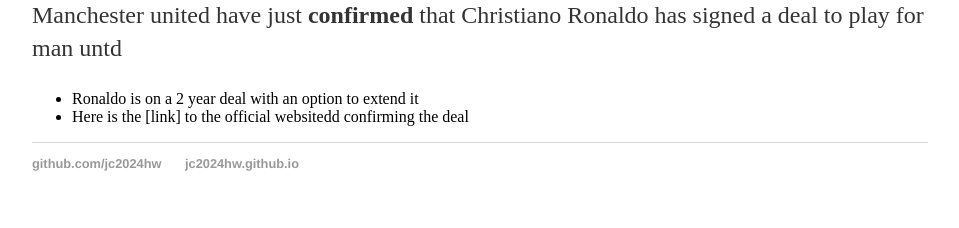
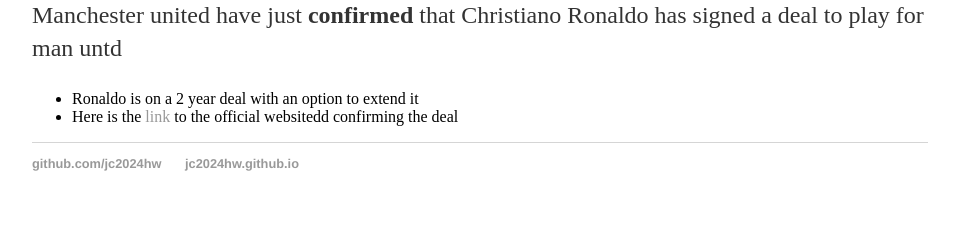
Before and after one commit to jc2024hw/jc2024hw.github.io, a Jekyll site: the page built from _posts/2021-10-07-ronaldo-joins-man-utd.md, in a window 1280 px wide. Shown: the part 740-968 px from the top of the page, without its empty margins (160-1119 px from the left). Built offline with Jekyll 4.4.1, drawn with Linux system fonts in a browser that asks for light colours; part of the change alters nothing that is shown.

```diff
--- a/_posts/2021-10-07-ronaldo-joins-man-utd.md
+++ b/_posts/2021-10-07-ronaldo-joins-man-utd.md
@@ -10,4 +10,4 @@ date: 2021-10-07
 
 Manchester united have just **confirmed** that Christiano Ronaldo has signed a deal to play for man untd
   - Ronaldo is on a 2 year deal with an option to extend it
-  - Here is the [link] to the official websitedd confirming the deal
+  - Here is the [link](https://www.manutd.com/en/news/detail/cristiano-ronaldo-completes-transfer-to-man-utd-from-juventus) to the official websitedd confirming the deal
```
